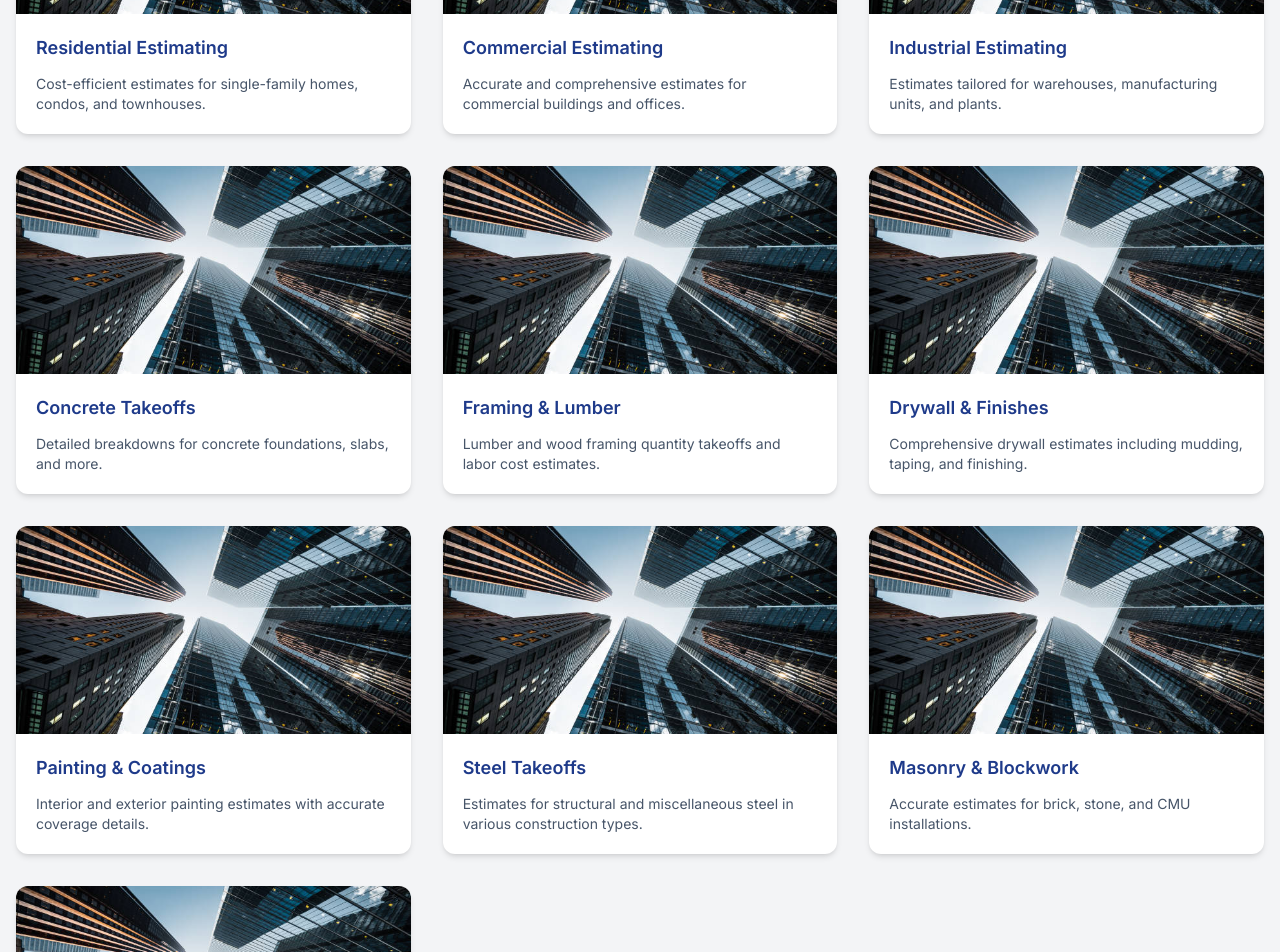
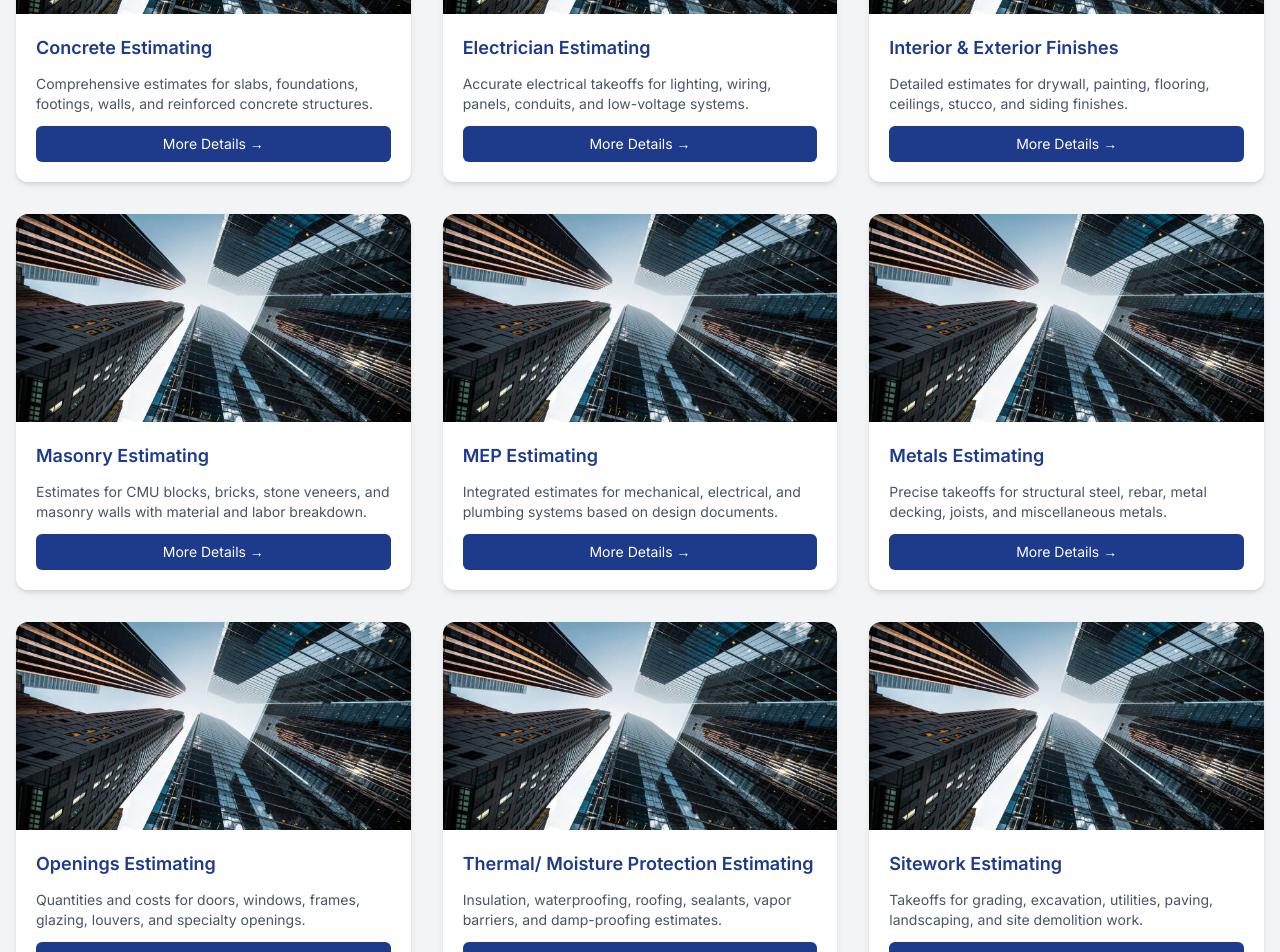
Before and after one commit to IamHamadMalik/ju-estimating-website-main, a Next.js app: page /trades in a window 1280 px wide. Shown: the part 1000-1952 px from the top of the page. Built offline with nearby package versions, Linux system fonts and the light colour scheme.

Commit message:
all trade page content change

```diff
--- a/app/trades/page.tsx
+++ b/app/trades/page.tsx
@@ -1,11 +1,7 @@
 "use client"
 
 import Link from "next/link"
-import { useState } from "react"
-import { Plus } from "lucide-react"
-import { ChevronLeft, ChevronRight } from "lucide-react"
 import Image from "next/image"
-import { Download } from "lucide-react"
 
 function TradeCard({ sample }: { sample: any }) {
   return (
@@ -24,86 +20,94 @@ function TradeCard({ sample }: { sample: any }) {
           {sample.title}
         </h3>
         <p className="text-slate-600 text-sm flex-grow">{sample.description}</p>
-        {/* Removed Download Button */}
+        <Link
+          href={sample.link}
+          className="mt-auto inline-flex items-center justify-center px-4 py-2 bg-blue-900 text-white rounded-md hover:bg-blue-700 transition-colors text-sm"
+        >
+          More Details →
+        </Link>
       </div>
     </div>
   )
 }
 
-
 export default function OurTradesPage() {
   const trades = [
     {
-      title: "Residential Estimating",
-      description: "Cost-efficient estimates for single-family homes, condos, and townhouses.",
+      title: "Concrete Estimating",
+      description: "Comprehensive estimates for slabs, foundations, footings, walls, and reinforced concrete structures.",
       image: "/case.jpg",
-      downloadLink: "/sample.pdf",
+      link: "/concrete-estimation",
     },
     {
-      title: "Commercial Estimating",
-      description: "Accurate and comprehensive estimates for commercial buildings and offices.",
+      title: "Electrician Estimating",
+      description: "Accurate electrical takeoffs for lighting, wiring, panels, conduits, and low-voltage systems.",
       image: "/case.jpg",
-      downloadLink: "/sample.pdf",
+      link: "/electrical-estimator",
     },
     {
-      title: "Industrial Estimating",
-      description: "Estimates tailored for warehouses, manufacturing units, and plants.",
+      title: "Interior & Exterior Finishes",
+      description: "Detailed estimates for drywall, painting, flooring, ceilings, stucco, and siding finishes.",
       image: "/case.jpg",
-      downloadLink: "/sample.pdf",
+      link: "/interior-exterior-finishes",
     },
     {
-      title: "Concrete Takeoffs",
-      description: "Detailed breakdowns for concrete foundations, slabs, and more.",
+      title: "Masonry Estimating",
+      description: "Estimates for CMU blocks, bricks, stone veneers, and masonry walls with material and labor breakdown.",
       image: "/case.jpg",
-      downloadLink: "/sample.pdf",
-    },
-    {
-      title: "Framing & Lumber",
-      description: "Lumber and wood framing quantity takeoffs and labor cost estimates.",
-      image: "/case.jpg",
-      downloadLink: "/sample.pdf",
-    },
-    {
-      title: "Drywall & Finishes",
-      description: "Comprehensive drywall estimates including mudding, taping, and finishing.",
-      image: "/case.jpg",
-      downloadLink: "/sample.pdf",
-    },
-    {
-      title: "Painting & Coatings",
-      description: "Interior and exterior painting estimates with accurate coverage details.",
-      image: "/case.jpg",
-      downloadLink: "/sample.pdf",
-    },
-    {
-      title: "Steel Takeoffs",
-      description: "Estimates for structural and miscellaneous steel in various construction types.",
-      image: "/case.jpg",
-      downloadLink: "/sample.pdf",
-    },
-    {
-      title: "Masonry & Blockwork",
-      description: "Accurate estimates for brick, stone, and CMU installations.",
-      image: "/case.jpg",
-      downloadLink: "/sample.pdf",
+      link: "/masonry-estimating-services",
     },
     {
       title: "MEP Estimating",
-      description: "Mechanical, Electrical, and Plumbing takeoffs with system-level breakdowns.",
+      description: "Integrated estimates for mechanical, electrical, and plumbing systems based on design documents.",
       image: "/case.jpg",
-      downloadLink: "/sample.pdf",
+      link: "/mep-estimating-services",
+    },
+    {
+      title: "Metals Estimating",
+      description: "Precise takeoffs for structural steel, rebar, metal decking, joists, and miscellaneous metals.",
+      image: "/case.jpg",
+      link: "/metals-estimating-services",
+    },
+    {
+      title: "Openings Estimating",
+      description: "Quantities and costs for doors, windows, frames, glazing, louvers, and specialty openings.",
+      image: "/case.jpg",
+      link: "/openings-estimating-services",
+    },
+    {
+      title: "Thermal/ Moisture Protection Estimating",
+      description: "Insulation, waterproofing, roofing, sealants, vapor barriers, and damp-proofing estimates.",
+      image: "/case.jpg",
+      link: "/thermal-moisture-protection-estimating-services",
+    },
+    {
+      title: "Sitework Estimating",
+      description: "Takeoffs for grading, excavation, utilities, paving, landscaping, and site demolition work.",
+      image: "/case.jpg",
+      link: "/sitework-estimating-services",
+    },
+    {
+      title: "Lumber Takeoff",
+      description: "Estimates for dimensional lumber, plywood, sheathing, studs, beams, and framing components.",
+      image: "/case.jpg",
+      link: "/lumber-takeoff",
     },
   ]
+
 
   return (
     <>
       {/* Hero Section */}
       <section className="relative h-[50vh] flex items-center justify-center bg-gray-900 text-white text-center">
-        <div className="absolute inset-0 bg-cover bg-center opacity-30" style={{ backgroundImage: "url('/case.jpg')" }}></div>
+        <div
+          className="absolute inset-0 bg-cover bg-center opacity-30"
+          style={{ backgroundImage: "url('/case.jpg')" }}
+        ></div>
         <div className="relative z-10 px-4">
           <h1 className="text-4xl md:text-6xl font-bold mb-4 drop-shadow">Explore Our Estimating Trades</h1>
           <p className="max-w-2xl mx-auto text-lg md:text-xl drop-shadow">
-            Discover our full range of estimating specialties — from residential and commercial to MEP and finishes.
+            Discover our full range of estimating specialties — from concrete and masonry to thermal protection and lumber.
           </p>
         </div>
       </section>
@@ -115,7 +119,7 @@ export default function OurTradesPage() {
             <h2 className="text-3xl md:text-4xl font-bold text-slate-900 mb-3">All Estimating Trades</h2>
             <div className="w-20 h-1 bg-yellow-400 mx-auto rounded"></div>
             <p className="mt-4 text-slate-700 max-w-2xl mx-auto">
-              We serve clients across every major construction trade. Click below to preview and download sample estimates.
+              We serve clients across every major construction trade. Click below to learn more about each service.
             </p>
           </div>
 
```
